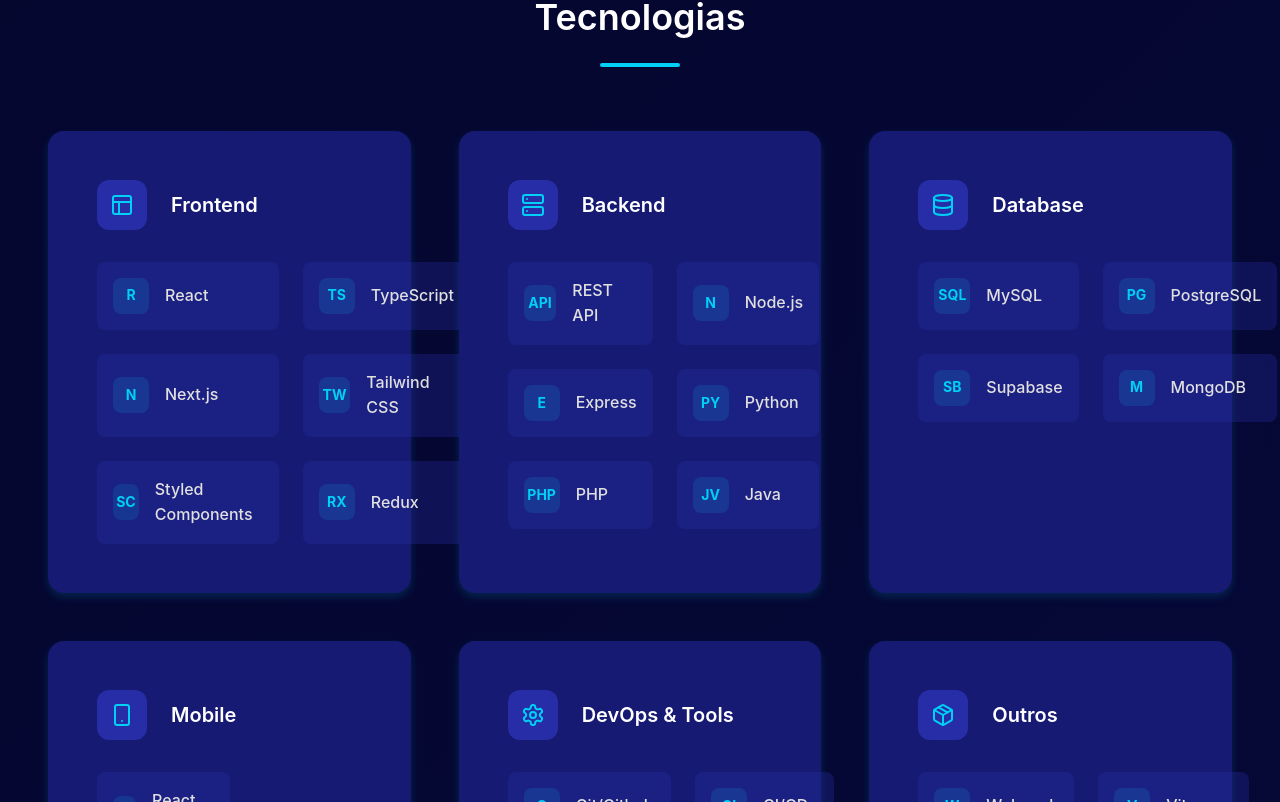
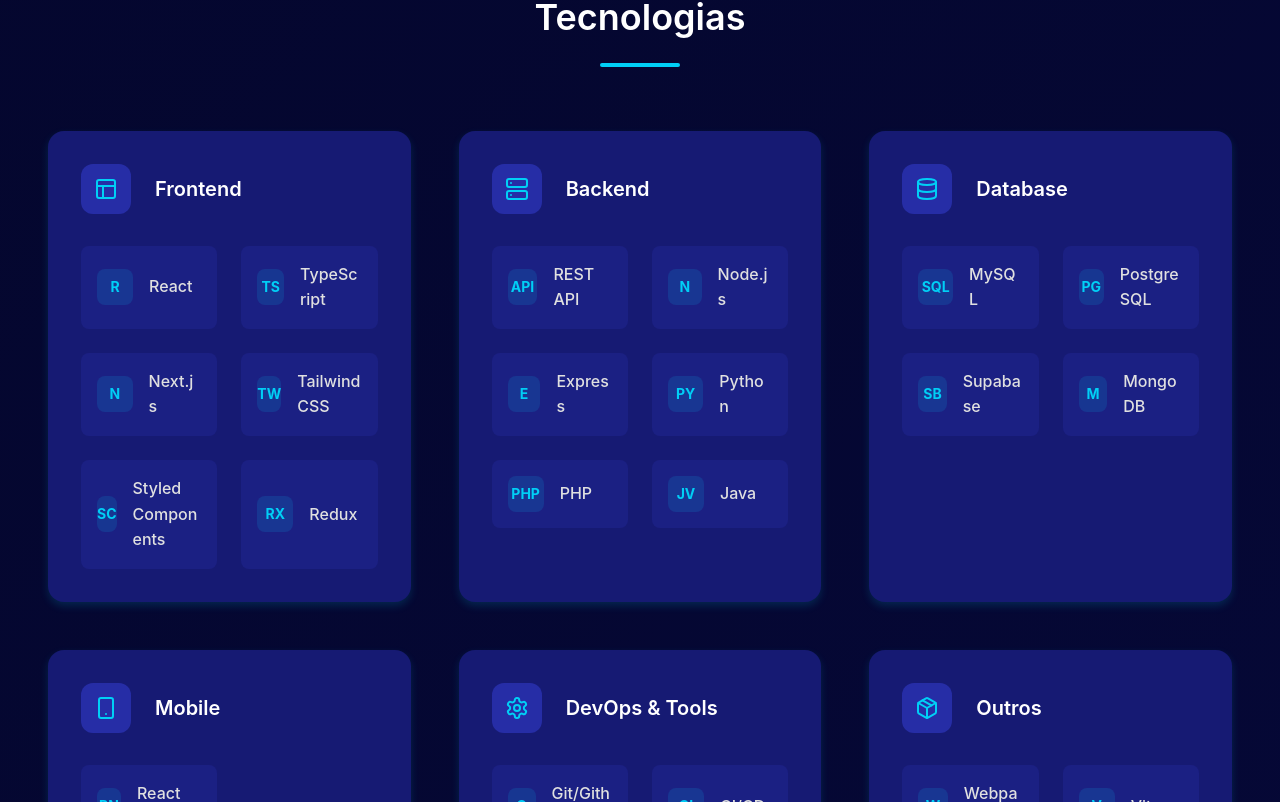
Before and after one commit to Kauaog13/portifolio-pessoal, a React (Vite) app: page / in a window 1280 px wide. Shown: the part 2718-3520 px from the top of the page. Built offline with nearby package versions, Linux system fonts and the light colour scheme.

Commit message:
Updated TechStack.tsx

```diff
--- a/src/components/TechStack.tsx
+++ b/src/components/TechStack.tsx
@@ -55,7 +55,7 @@
 const Category = styled.div`
   background: ${({ theme }) => theme.colors.background.card};
   border-radius: 16px;
-  padding: ${({ theme }) => theme.spacing.xl};
+  padding: ${({ theme }) => theme.spacing.lg}; /* <-- ALTERADO DE xl PARA lg */
   box-shadow: ${({ theme }) => theme.shadows.md};
   transition: all ${({ theme }) => theme.transitions.normal};
   border: 1px solid transparent;
@@ -105,6 +105,7 @@
   background: ${({ theme }) => theme.colors.primary.interactive}50;
   border-radius: 8px;
   transition: all ${({ theme }) => theme.transitions.fast};
+  min-width: 0; /* <-- ADICIONADO */
 
   &:hover {
     background: ${({ theme }) => theme.colors.primary.interactive};
@@ -129,6 +130,8 @@
   font-size: ${({ theme }) => theme.typography.fontSize.base};
   color: ${({ theme }) => theme.colors.text.secondary};
   font-weight: 500;
+  white-space: normal; /* <-- ADICIONADO */
+  word-break: break-word; /* <-- ADICIONADO */
 `;
 
 const techCategories = [
```
